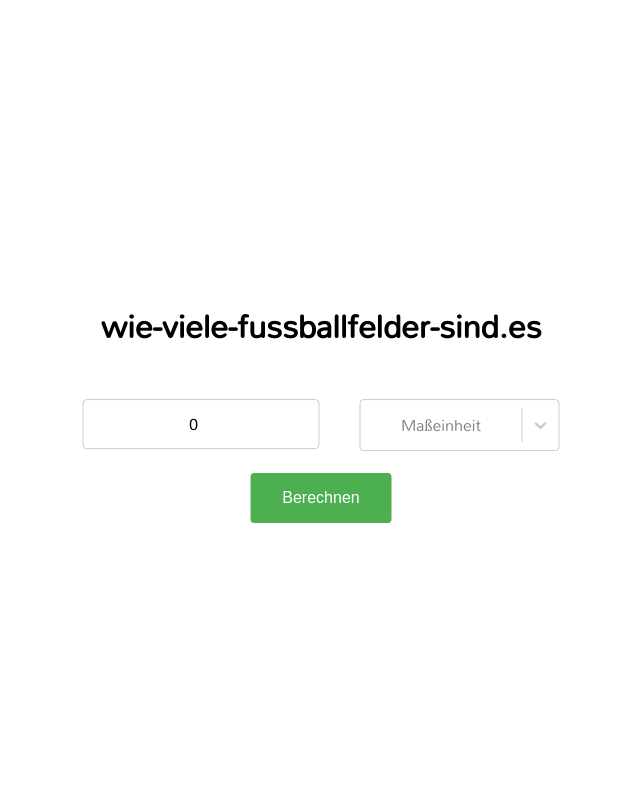
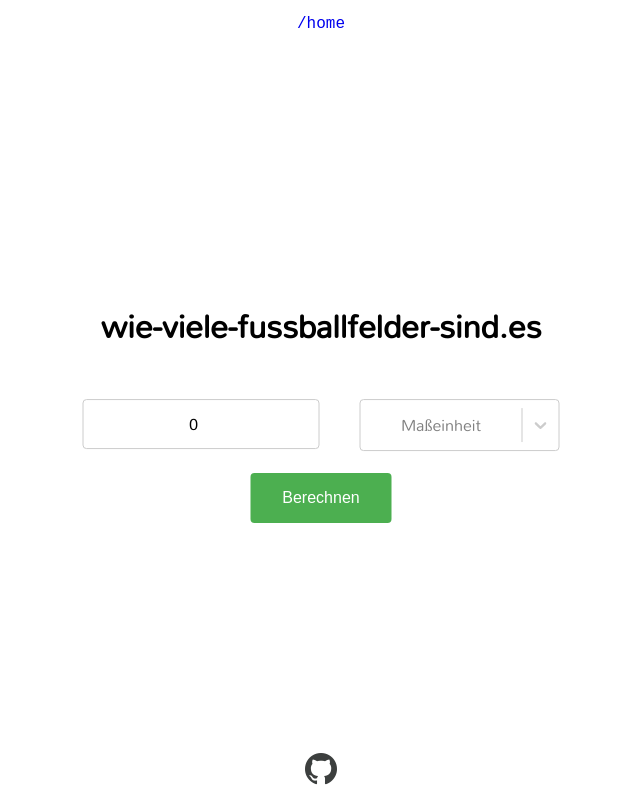
Before and after one commit to peermaute/wie-viele-fussballfelder-sind.es, a React (Create React App) app: page / in a window 1280 px wide. Shown: the whole page, without its empty margins (319-959 px from the left). Built offline with nearby package versions, Linux system fonts and the light colour scheme; the HTML template or start-up script is replaced by a standard one.

Commit message:
added footer and header

```diff
--- a/package.json
+++ b/package.json
@@ -6,6 +6,7 @@
     "@testing-library/jest-dom": "^5.16.5",
     "@testing-library/react": "^13.4.0",
     "@testing-library/user-event": "^13.5.0",
+    "bootstrap-icons": "^1.10.3",
     "react": "^18.2.0",
     "react-dom": "^18.2.0",
     "react-scripts": "5.0.1",
--- a/src/App.js
+++ b/src/App.js
@@ -2,6 +2,7 @@ import classes from "./App.module.css";
 import Inputs from "./components/Inputs";
 import Output from "./components/Output";
 import { useState } from "react";
+import "bootstrap-icons/font/bootstrap-icons.css";
 
 function App() {
   const [isCalclulated, setIsCalculated] = useState(false);
@@ -19,16 +20,34 @@ function App() {
     <div className={classes.calculator}>
       <h1 className={classes.urlTitle}>wie-viele-fussballfelder-sind.es</h1>
       <h1 className={classes.shortTitle}>Umrechnung in Fussballfelder</h1>
-      <Inputs onChangeOutputValue={onChangeOutputValue} changeIsCalculated={onChangeIsCalculated} />
+      <Inputs
+        onChangeOutputValue={onChangeOutputValue}
+        changeIsCalculated={onChangeIsCalculated}
+      />
     </div>
   );
 
-  const output = <Output value={outputValue} changeIsCalculated={onChangeIsCalculated}/>;
+  const output = (
+    <Output value={outputValue} changeIsCalculated={onChangeIsCalculated} />
+  );
 
   return (
     <div className={classes.App}>
-      {!isCalclulated && calculator}
-      {isCalclulated && output}
+      <header className={classes.header}>
+        <a href="https://peermaute.com/">/home</a>
+      </header>
+      <div className={classes.body}>
+        {!isCalclulated && calculator}
+        {isCalclulated && output}
+      </div>
+      <footer className={classes.footer}>
+        <a className={classes.iconLink} href="https://github.com/peermaute/wie-viele-fussballfelder-sind.es">
+          <i
+            className={classes.icon + " bi bi-github"}
+            id={classes.githubIcon}
+          ></i>
+        </a>
+      </footer>
     </div>
   );
 }
--- a/src/App.module.css
+++ b/src/App.module.css
@@ -1,4 +1,21 @@
-.App {
+.App{
+  display: flex;
+  flex-direction: column;
+}
+
+.header{
+  margin-top: 15px;
+
+  text-align: center;
+  font-family: 'Courier New', Courier, monospace;
+}
+
+.header>a{
+  text-decoration: none;
+
+}
+
+.body{
   position: absolute;
   top: 50%;
   left: 50%;
@@ -14,6 +31,25 @@
   display: none;
 }
 
+.footer{
+  position: absolute;
+  bottom: 0;
+  left: 0;
+  right: 0;
+  text-align: center;
+  padding-top: 20px;
+}
+
+.icon{
+  font-size: 2rem;
+  margin: .7rem;
+  color: #3c3f3e;
+}
+
+#githubIcon:hover{
+  color: black;
+}
+
 @media screen and (max-width: 550px) {
   .urlTitle{
     display: none;
```
Also changed, not shown: 1 other file (tests, documents, lock files or other folders).
